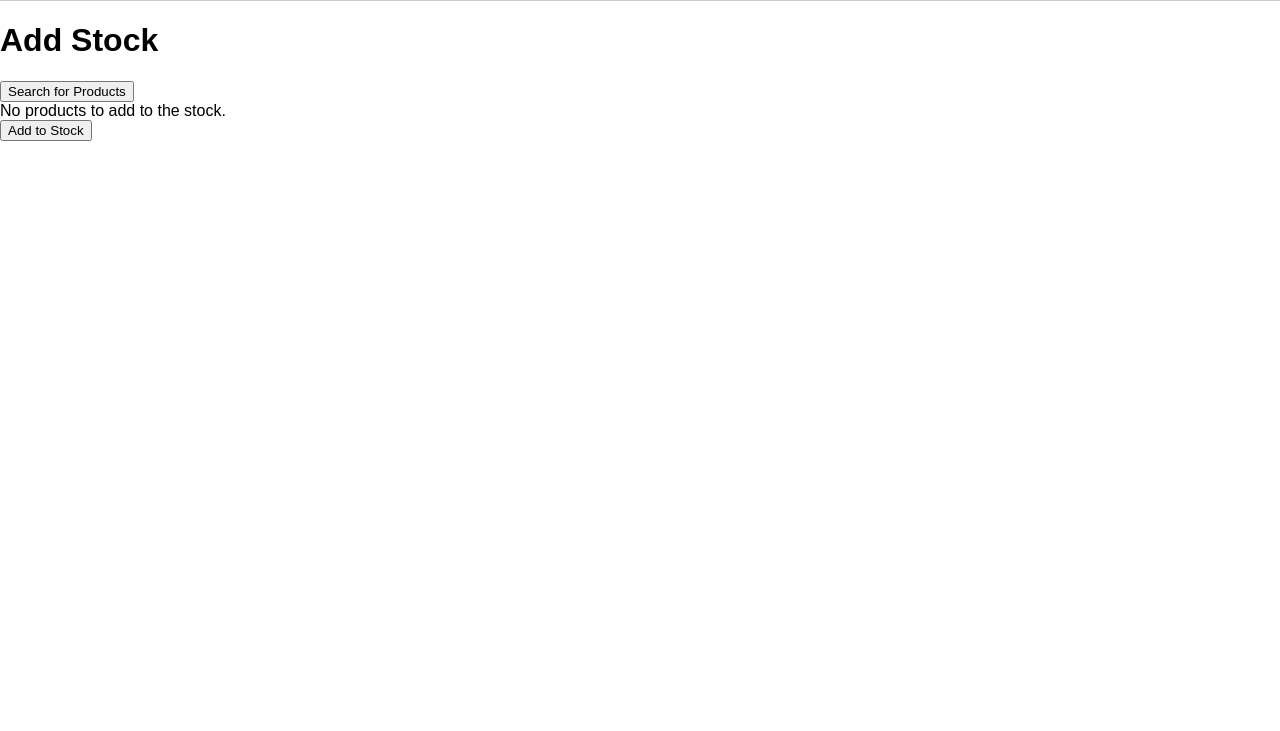
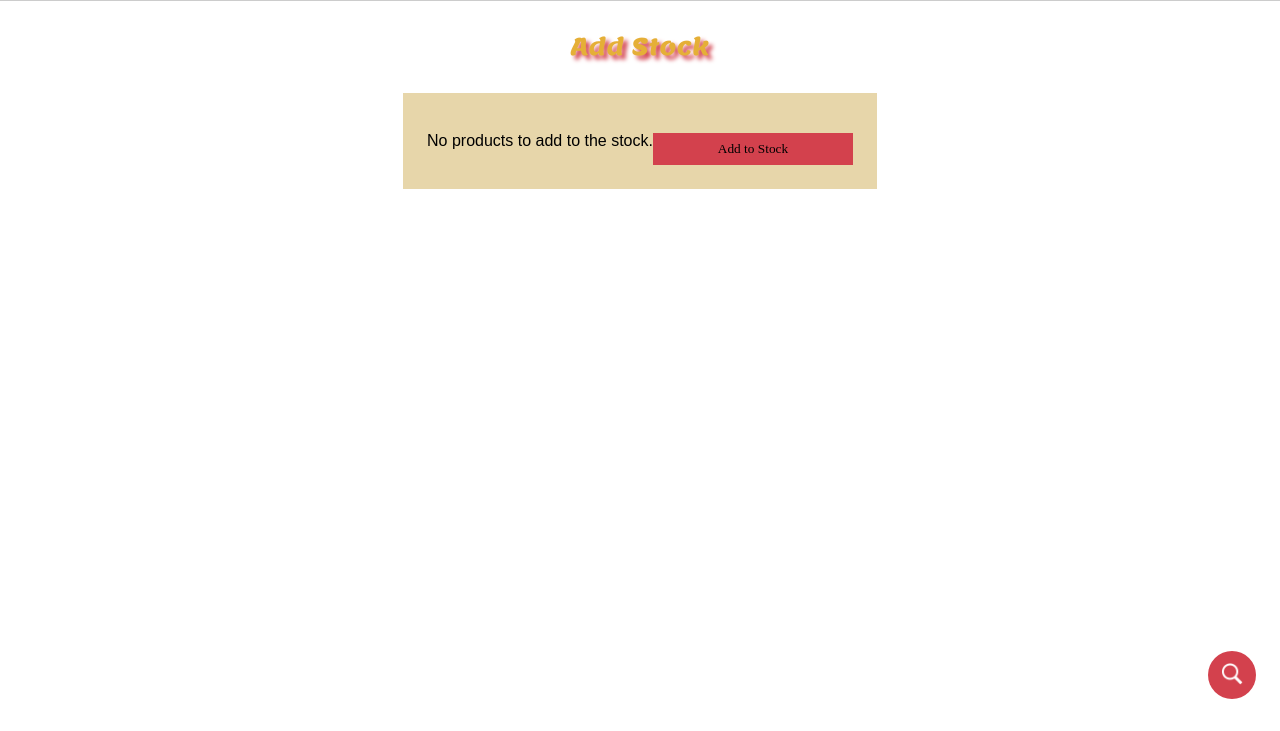
Before and after one commit to Joseph-0000/Mobile_App, a website: page www/add-stock.html in a window 1280 px wide. Shown: the part 69-800 px from the top of the page. Drawn offline with Linux system fonts and the light colour scheme; a web font is replaced by a local one.

Commit message:
first commit

```diff
--- a/www/add-stock.html
+++ b/www/add-stock.html
@@ -5,6 +5,73 @@
     <meta name="viewport" content="width=device-width, initial-scale=1.0">
     <title>Add Stock</title>
     <style>
+         @import url('https://fonts.googleapis.com/css2?family=Lemon&display=swap');
+@import url('https://fonts.googleapis.com/css2?family=Lemon&family=Marko+One&display=swap');
+        h1 {
+    color: #E5AF37;
+    text-shadow: 4px 4px 4px rgb(211, 65, 77);
+    margin: 20px 0;
+    font-family: 'Lemon';
+    font-style: normal;
+    font-weight: 400;
+    font-size: 24px;
+    line-height: 52px;
+    text-align: center;
+    position: relative;
+    top: 0;
+    left: 0;
+}
+
+#addStock{
+    font-family: "Marko One";
+    height: 32px;
+    width: 200px;
+    margin-top: 16px;
+    background-color: #D3414D;
+    border: none;
+}
+ul {
+    list-style-type: none;
+    padding: 0;
+}
+#addStockForm{
+    display: flex;
+    justify-content: center;
+    align-items: center;
+    background-color: #E7D6AA;
+    padding: 24px;
+    list-style-type: none;
+    max-width: 80%;
+    margin: 0;
+}
+#searchButton{
+    height: 48px;
+    width: 48px;
+    margin: 8px auto;
+    position: fixed;
+    bottom: 24px;
+    right: 24px;
+    background-color: #D3414D;
+    border: none;
+    border-radius: 50%;
+}
+#mg {
+    height: 24px;
+    width: 24px;
+}
+#buttons{
+    display: flex;
+    flex-direction: column;
+    justify-content: center;
+    align-items: center;
+}
+#wrapper{
+    display: flex;
+    align-items: center;
+    justify-content: center;
+    flex-direction: column;
+
+}
         .logo {
     position: absolute;
     top: 50%;
@@ -19,6 +86,8 @@ body {
     margin: 0;
     padding: 0;
     font-family: Arial, sans-serif;
+    position: relative;
+    height: 100vh;
 }
 
 .top-bar-container {
@@ -125,6 +194,9 @@ hr {
     padding: 5px;
 
 }
+
+@import url('https://fonts.googleapis.com/css2?family=Lemon&display=swap');
+@import url('https://fonts.googleapis.com/css2?family=Lemon&family=Marko+One&display=swap');
     </style>
 </head>
 <body>
@@ -156,20 +228,28 @@ hr {
     <h1>Add Stock</h1>
 
     <!-- Add a search button to redirect to add-stock-search.html -->
-    <button id="searchButton">Search for Products</button>
 
-    <form id="addStockForm">
-        <div id="productListToAdd"></div>
-        <button type="submit">Add to Stock</button>
-    </form>
+    <button id="searchButton"><img id="mg" src="./img/magnifying_glass.png" alt="Search"></button>
+    <div id="wrapper">
+        <form id="addStockForm">
+            <div id="productListToAdd"></div>
+            <div id="buttons">
+
+            <button id="addStock" type="submit">Add to Stock</button>
+            </div>
+        </form>
+    </div>
 
     <script>
+
         // Retrieve the list of products to add from localStorage
         const productListToAdd = JSON.parse(localStorage.getItem("productsToAdd")) || [];
 
         function displayProductListToAdd() {
             const productListToAddContainer = document.getElementById("productListToAdd");
             productListToAddContainer.innerHTML = "";
+            productListToAddContainer.style.display = "flex";
+            productListToAddContainer.style.flexDirection = "column";
 
             if (productListToAdd.length === 0) {
                 productListToAddContainer.innerHTML = "No products to add to the stock.";
@@ -177,11 +257,25 @@ hr {
             }
 
             const form = document.getElementById("addStockForm");
+            form.style.display = "flex";
+            form.style.flexDirection = "column";
 
             const productList = document.createElement("ul");
+            productList.style.margin = "0px 0px 0px 0px";
+            productList.style.listStyleType = "none";
+            productList.style.fontFamily = 'Marko One';
             for (const product of productListToAdd) {
                 const listItem = document.createElement("li");
                 const quantityInput = document.createElement("input");
+                quantityInput.style.margin = "8px 0px 0px 8px"
+                quantityInput.style.height = "32px";
+                quantityInput.style.width = "100px";
+                listItem.style.width = "300px";
+                listItem.style.margin = "8px auto"
+                listItem.style.fontSize = "14px"
+                listItem.style.borderRadius = "5%";
+                listItem.style.backgroundColor = "#3B6A7E";
+                listItem.style.padding = "8px";
                 quantityInput.type = "number";
                 quantityInput.name = `quantity_${product.productName}`;
                 quantityInput.placeholder = "Enter quantity";
--- a/www/js/index.js
+++ b/www/js/index.js
@@ -3,6 +3,7 @@ function showProductPopup() {
     const productList = document.getElementById("productList");
     const searchInput = document.getElementById("searchInput");
     const doneButton = document.getElementById("doneButton");
+    productPopup.style.backgroundColor = "#3B6A7E";
     productList.innerHTML = "";
 
     // Retrieve products from localStorage
@@ -13,15 +14,15 @@ function showProductPopup() {
     products.forEach((product, index) => {
         const listItem = document.createElement("li");
         const productItem = document.createElement("div");
-
         const productName = document.createElement("span");
+        listItem.style.backgroundColor = "#3B6A7E";
         productName.textContent = `${product.productName} - $${product.price}`;
-
         const quantityInput = document.createElement("input");
         quantityInput.type = "number";
         quantityInput.className = "productQuantity";
         quantityInput.value = product.amount;
         quantityInput.max = product.amount; // Set max quantity equal to the inventory quantity
+
 
         const addButton = document.createElement("button");
         addButton.textContent = "Add";
```
Also changed, not shown: www/shopping-cart.html (+16 -0 lines), www/img/magnifying_glass.png (added), www/index.html (line endings or trailing spaces).
